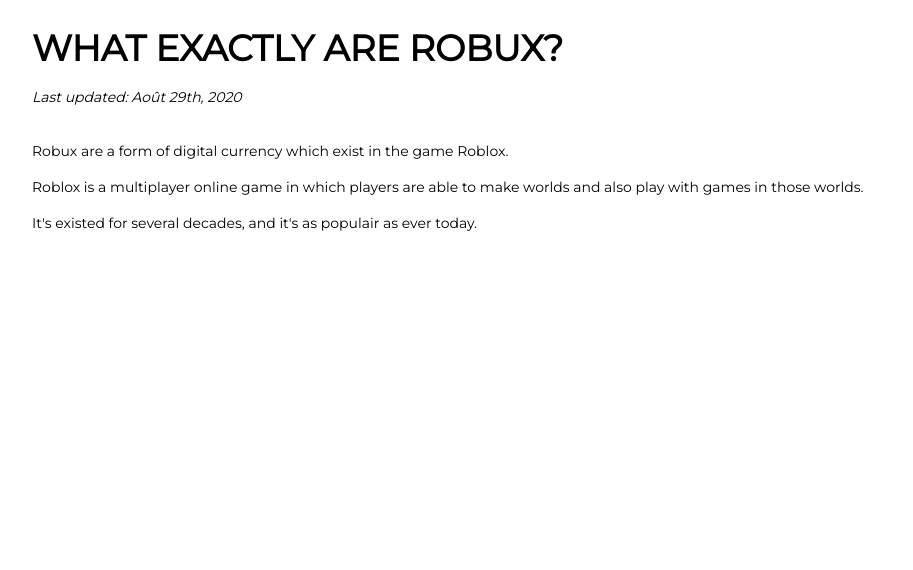
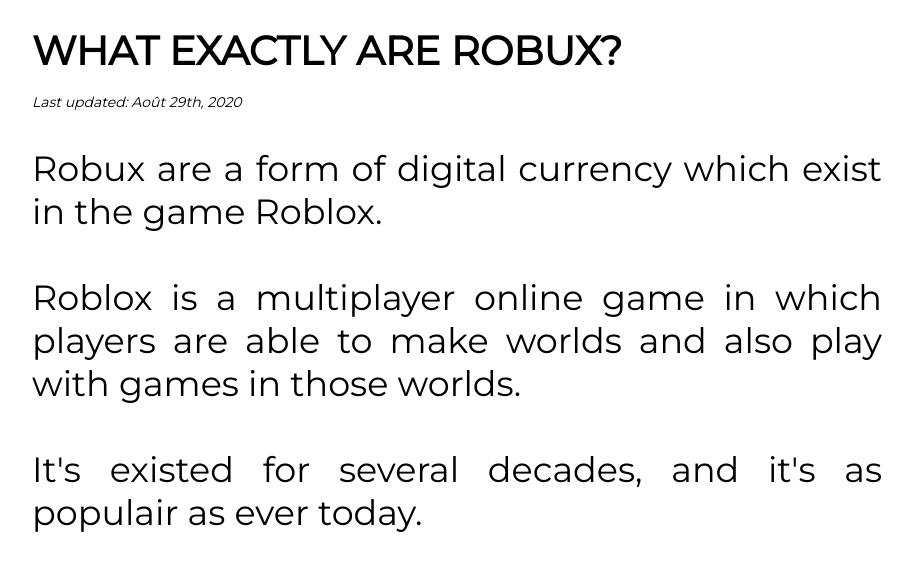
Before and after one commit to kadedd/help-inapp, a plain HTML site: page index.html in a window 1280 px wide. Shown: the whole page, without its empty margins (183-1096 px from the left). Drawn offline with Linux system fonts and the light colour scheme.

Commit message:
Update index.html

```diff
--- a/index.html
+++ b/index.html
@@ -2,7 +2,7 @@
 <html>
 <head>
 <meta charset="UTF-8">
-<title>Privacy Policy</title>
+<title>WHAT EXACTLY ARE ROBUX?</title>
 
 <link href='https://fonts.googleapis.com/css?family=Montserrat' rel='stylesheet'>
 <style>body {
@@ -28,12 +28,12 @@
 <center>
 <div style="margin-left: 25px;margin-right: 25px;">
 <br>
-<div style="max-width: 850px; font-size: 36px; text-align: justify; font-weight: 800;">WHAT EXACTLY ARE ROBUX?</div><br>
+<div style="max-width: 850px; font-size: 40px; text-align: justify; font-weight: 800;">WHAT EXACTLY ARE ROBUX?</div><br>
 <div style="max-width: 850px; text-align: justify; text-justify: inter-word; font-style: italic;">
 Last updated: Août 29th, 2020</div>
 <br>
 <br>
-<div style="max-width: 850px; text-align: justify; text-justify: inter-word;">
+<div style="max-width: 850px; font-size: 35px; text-align: justify; text-justify: inter-word;">
     Robux are a form of digital currency which exist in the game Roblox. <br>
 <br>
 Roblox is a multiplayer online game in which players are able to make worlds and also play with games in those worlds.<br>
```
